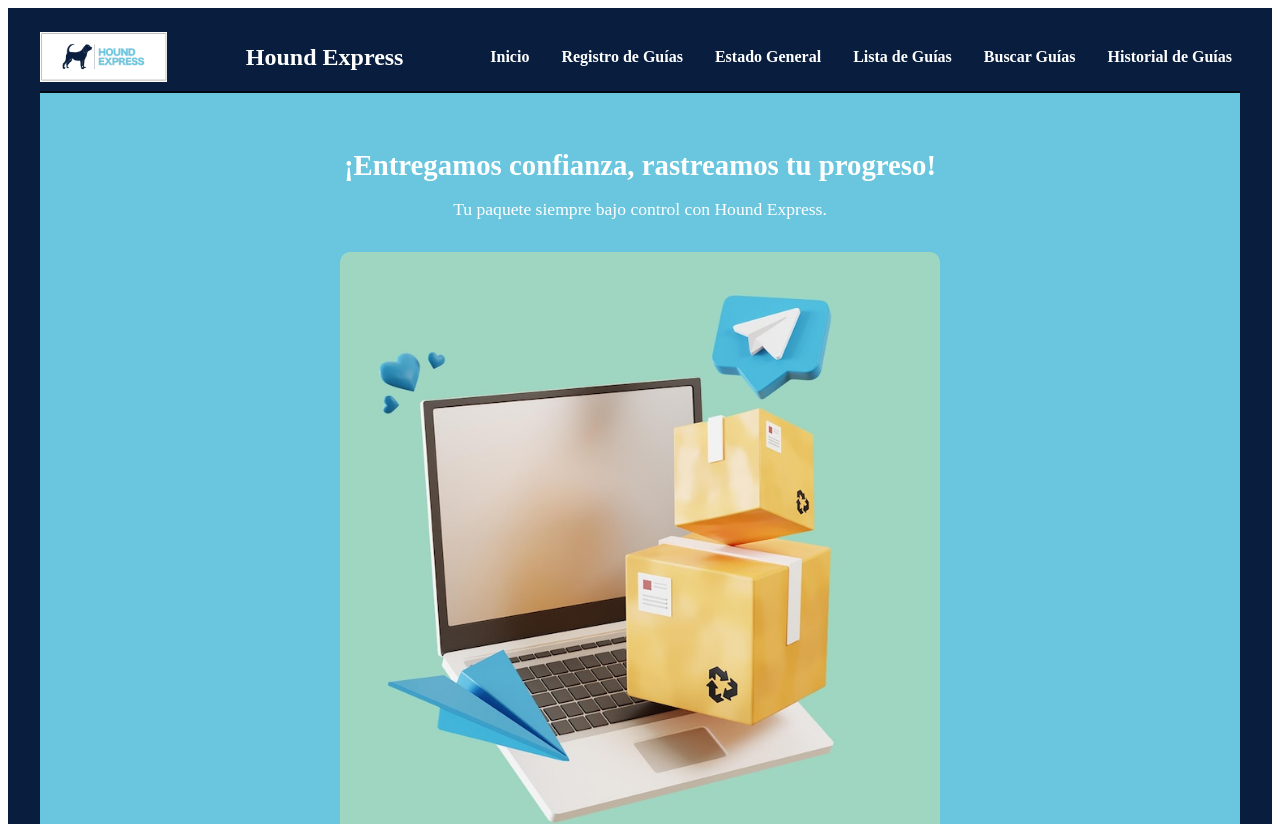
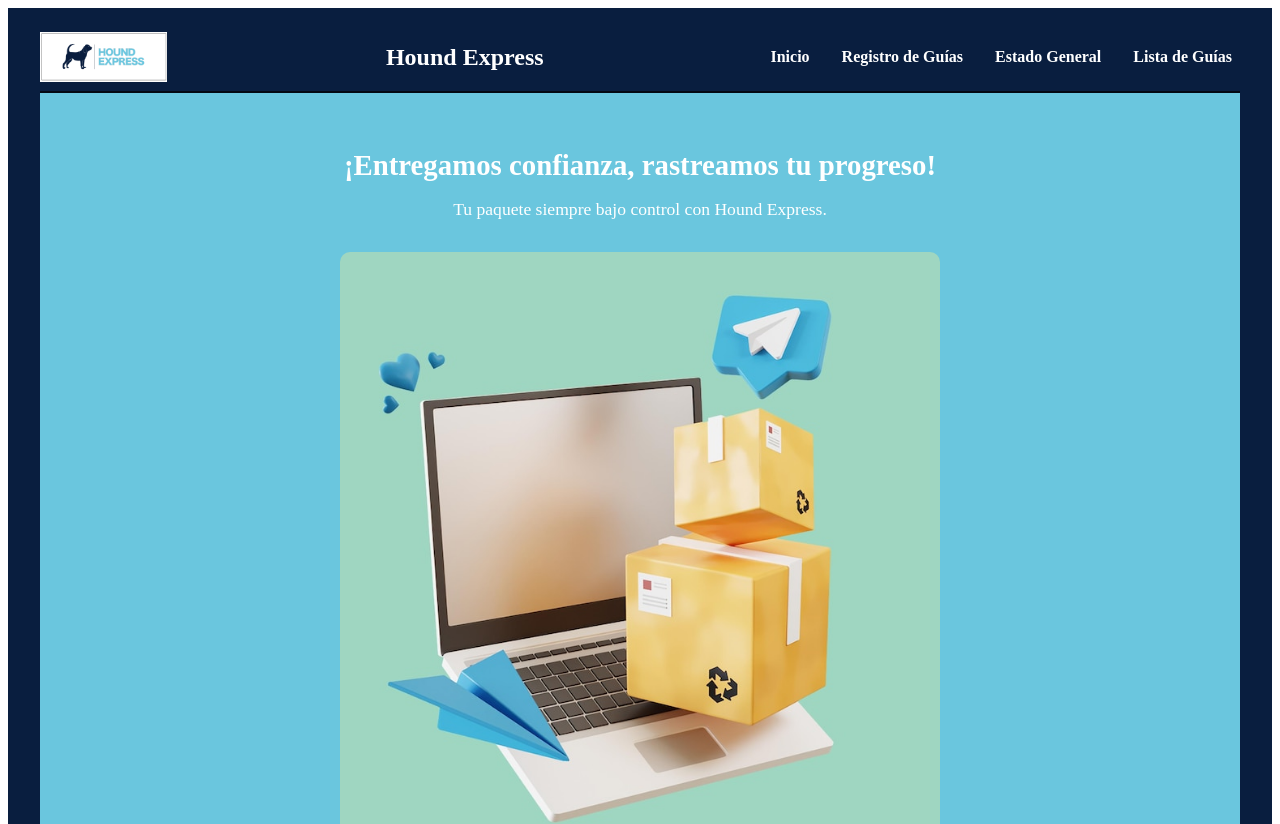
Before and after one commit to ArfaxadRuiz/PakageTraking_HoundExpress_React, a React (Vite) app: page / in a window 1280 px wide. Shown: the top 824 px of the page. Built offline with nearby package versions, Linux system fonts and the light colour scheme.

Commit message:
Update Header.jsx
Se eliminan opciones del menu que no se encuentran en la pagina

```diff
--- a/src/components/Header/Header.jsx
+++ b/src/components/Header/Header.jsx
@@ -15,8 +15,6 @@ const Header = () => {
                         <li><a href="#registro">Registro de Guías</a></li>
                         <li><a href="#estado">Estado General</a></li>
                         <li><a href="#lista">Lista de Guías</a></li>
-                        <li><a href="#buscar">Buscar Guías</a></li>
-                        <li><a href="#historial">Historial de Guías</a></li>
                     </ul>
                 </nav>
             </section>
```
